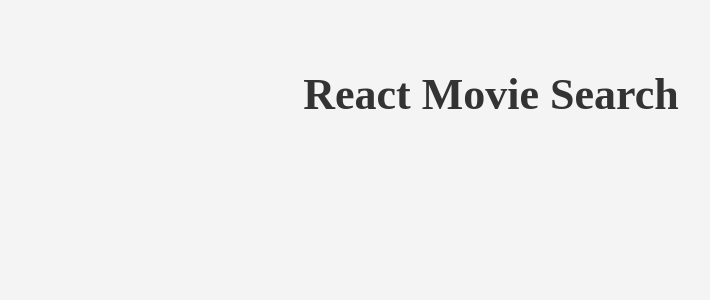
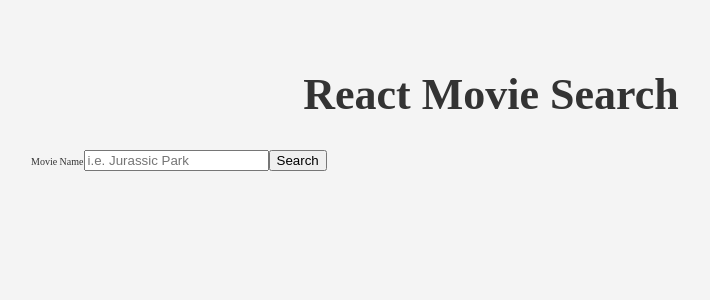
Before and after one commit to KRamBalaji/movie-search, a React (Create React App) app: page / in a window 1280 px wide. Shown: the top 300 px of the page, without its empty margins (149-859 px from the left). Built offline with nearby package versions, Linux system fonts and the light colour scheme.

Commit message:
created first component

```diff
--- a/src/App.js
+++ b/src/App.js
@@ -1,9 +1,11 @@
 import './App.css';
+import SearchMovies from './searchMovies';
 
 function App() {
   return (
     <div className="container">
       <h1 className="title">React Movie Search</h1>
+      <SearchMovies/>
     </div>
   );
 }
--- /dev/null
+++ b/src/searchMovies.js
@@ -0,0 +1,14 @@
+import React from 'react'
+
+const searchMovies = () => {
+    return (
+    <form className="form">
+        <label className="label" htmlFor="query">Movie Name</label>
+        <input className="input" type="text" name="query"
+        placeholder="i.e. Jurassic Park"/>
+        <button className="button" type="submit">Search</button>
+    </form>
+    )
+}
+
+export default searchMovies
```
